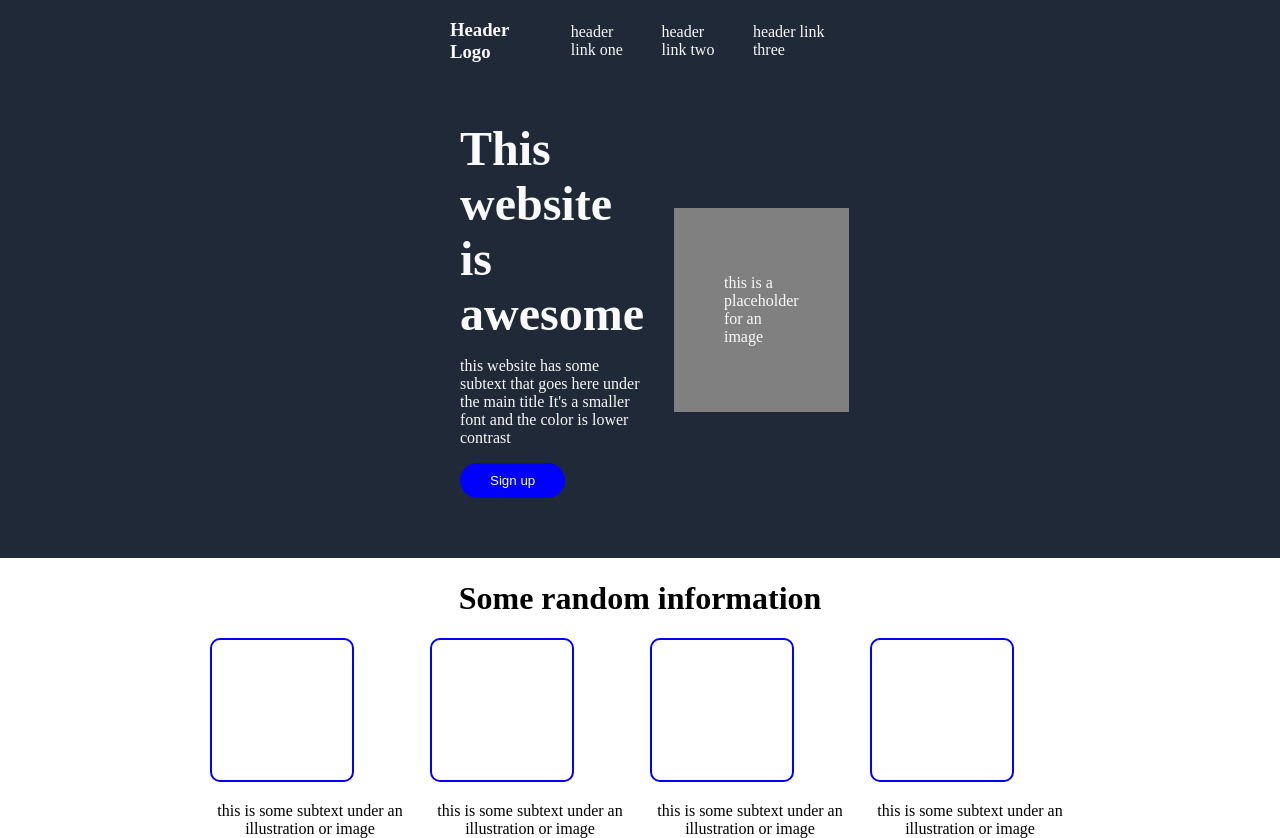
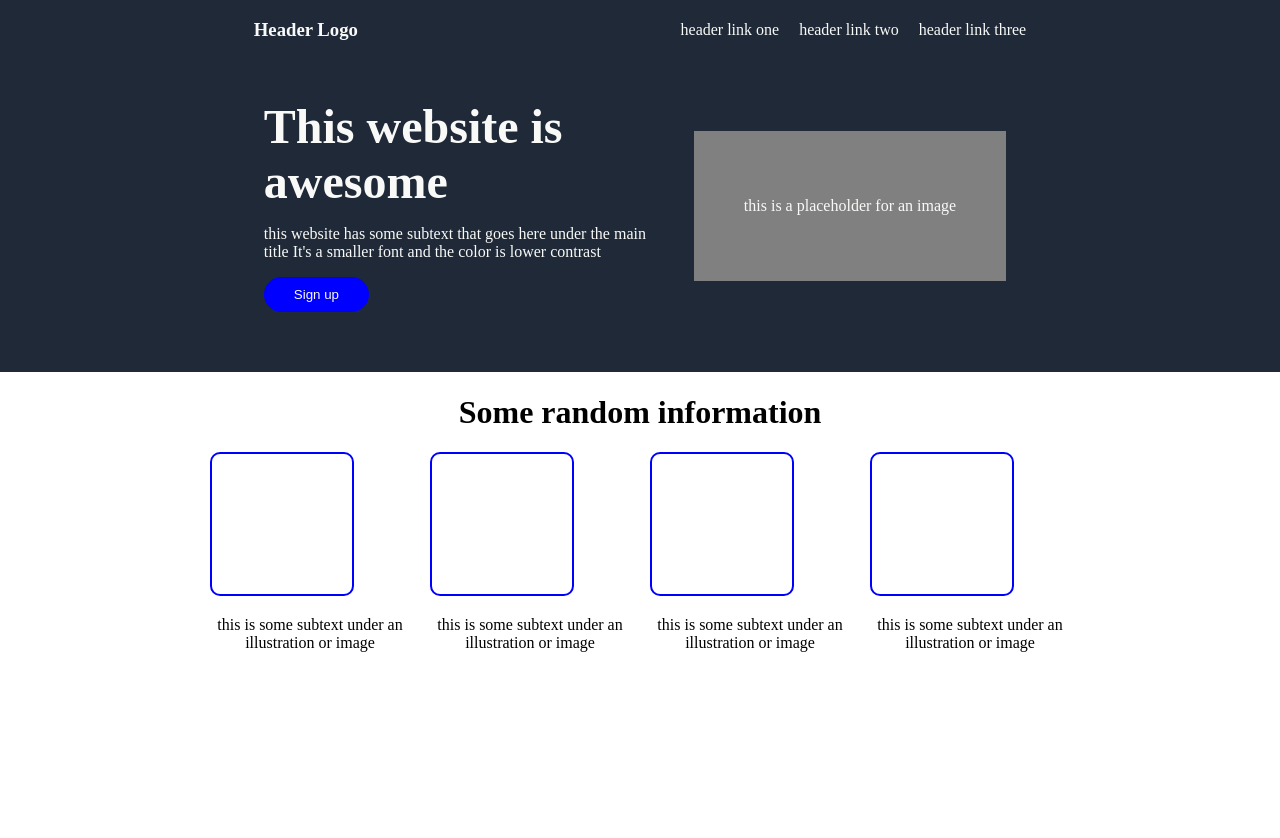
Before and after one commit to 01-byte/Odin-landingcss-page, a plain HTML site: page index.html in a window 1280 px wide. After the commit the page ends 800 px from the top, so only its background shows below. Drawn offline with Linux system fonts and the light colour scheme.

Commit message:
fixed header

```diff
--- a/style.css
+++ b/style.css
@@ -1,17 +1,27 @@
 
 body{
     margin: 0;
+}
+
+
+.container{
+    display: flex;
+    flex-direction: column;
+    justify-content: space-between;
 }
 
 .st-container{
     margin: 0  0;
     background-color: #1f2937;
     color: #f9faf8;
-    padding: 0 450px;
     display: flex;
     flex-direction: column;
+    justify-content: center;
+    align-content: center;
     gap: 30px;
     padding-bottom: 50px;
+    flex-wrap: wrap;
+    flex: 1;
 }
 
 
```
